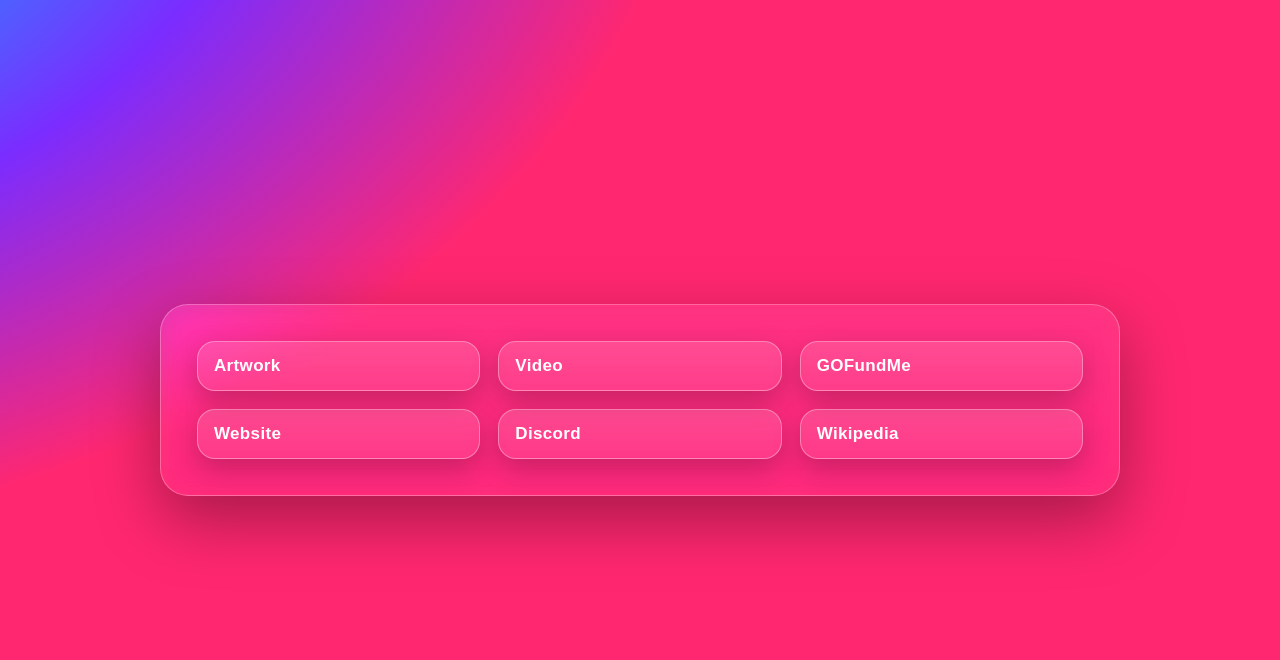
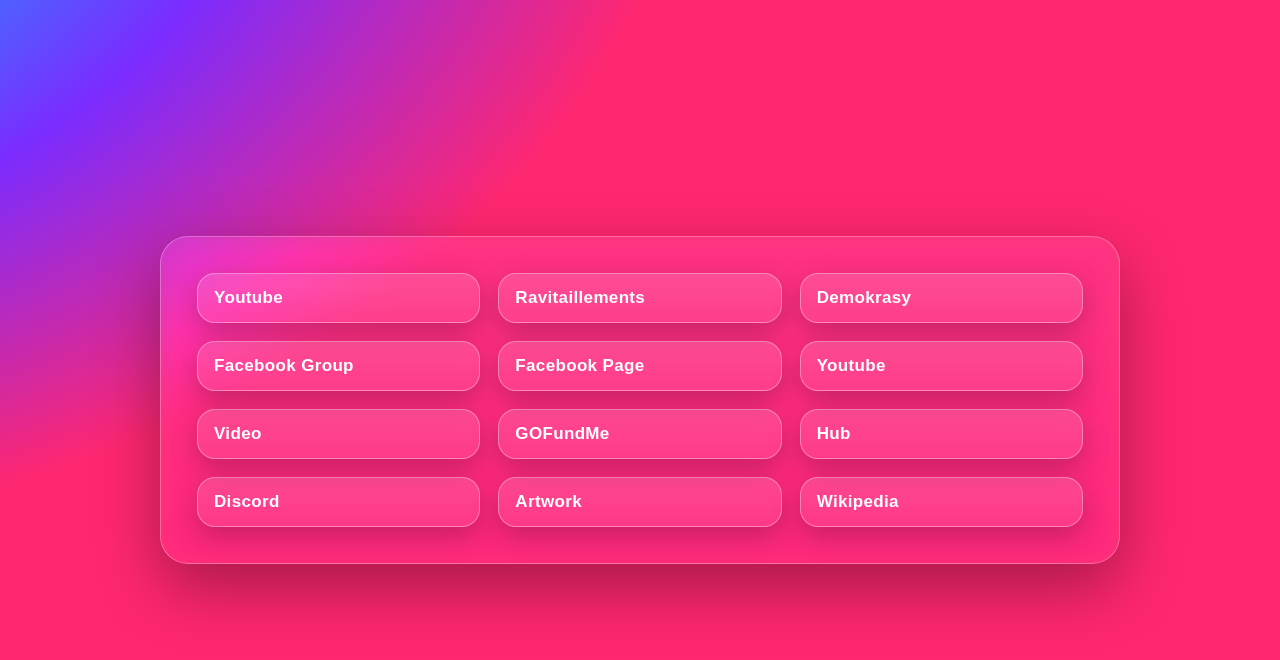
Before and after one commit to tenshotenki/25Y8AC25, a plain HTML site: page index.html in a window 1280 px wide. Drawn offline with Linux system fonts and the light colour scheme.

Commit message:
Update index.html

```diff
--- a/index.html
+++ b/index.html
@@ -127,11 +127,17 @@
 
     // --- Liste des liens (modifie ici) ---
     const LINKS = [
-      { label: "Artwork", url: "https://tokugawamitambatra-cmd.github.io/madartwork/" },
+      { label: "Youtube", url: "https://www.youtube.com/@gen-Z-Madagascar" },
+      { label: "Ravitaillements", url: "https://genz-app-three.vercel.app/ravitaillements/" },
+      { label: "Demokrasy", url: "https://demokrasy.org/petitions" },
+      { label: "Facebook Group", url: "https://www.facebook.com/groups/645724758289382/members" },
+      { label: "Facebook Page", url: "https://www.facebook.com/profile.php?id=61581175712529" },
+      { label: "Youtube", url: "https://tenshotenki.github.io/25Y9AC25/" },
       { label: "Video", url: "https://tenshotenki.github.io/25Y9AC25/" },
       { label: "GOFundMe", url: "https://www.gofundme.com/f/shielding-youth-voices-safety-medical-kits-for-madagascar" },
-      { label: "Website", url: "https://genz.mg/" },
+      { label: "Hub", url: "https://genz.mg/" },
       { label: "Discord", url: "https://discord.gg/F4QSeunRsz" },
+      { label: "Artwork", url: "https://tokugawamitambatra-cmd.github.io/madartwork/" },
       { label: "Wikipedia", url: "https://en.wikipedia.org/wiki/2025_Malagasy_protests" }
     ];
 
```
